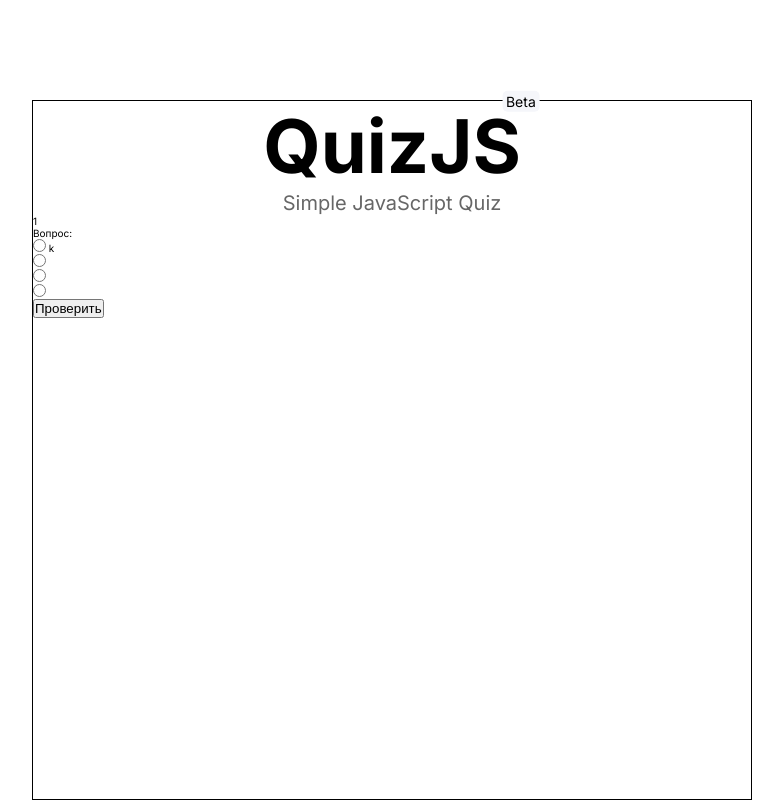
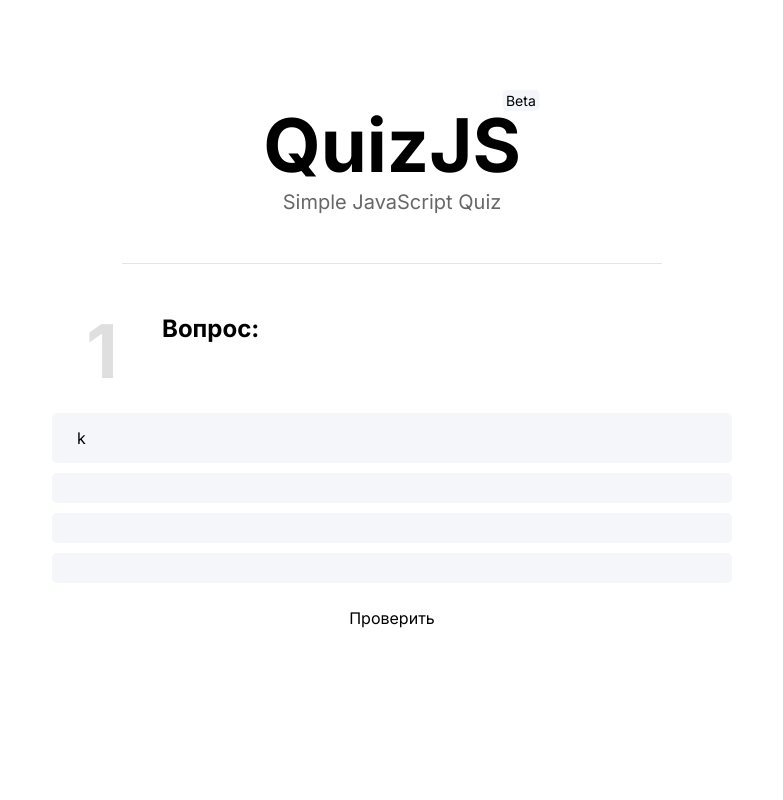
Before and after one commit to mykolachub/quizJS, a plain HTML site: page index.html in a window 1280 px wide. Shown: the whole page, without its empty margins (248-1031 px from the left). Drawn offline with Linux system fonts and the light colour scheme.

Commit message:
styles for quiz body added

```diff
--- a/styles/main.css
+++ b/styles/main.css
@@ -4,6 +4,7 @@
     margin: 0;
     padding: 0;
     box-sizing: border-box;
+    font-family: 'Inter', sans-serif;
 }
 
 html,
@@ -11,7 +12,6 @@ body {
     width: 100%;
     height: 100%;
     font-size: 10px;
-    font-family: 'Inter', sans-serif;
     background-color: white;
 }
 
@@ -27,7 +27,7 @@ body {
     max-width: 720px;
     width: calc(100% - 4rem);
     height: auto;
-    border: 1px solid black;
+    /*border: 1px solid black;*/
 }
 
 /* header */
@@ -39,6 +39,20 @@ body {
     justify-content: center;
     align-items: center;
     flex-direction: column;
+    padding-bottom: 5rem;
+    margin-bottom: 5rem;
+    position: relative;
+}
+
+.content__header::after {
+    content: '';
+    position: absolute;
+    bottom: 0;
+    left: 0;
+    width: 100%;
+    height: 1px;
+    transform: scaleX(.75);
+    background-color: rgba(0, 0, 0, 0.1);
 }
 
 .header__content {
@@ -46,10 +60,9 @@ body {
     height: auto;
     width: auto;
     position: relative;
-    /*margin-bottom: 2.5rem;*/
 }
 
-.header__text{
+.header__text {
     font-size: 7.4rem;
     font-weight: 700;
 }
@@ -64,14 +77,132 @@ body {
     width: auto;
     height: auto;
     padding: .125em .25em;
-    background-color:rgb(245, 246, 250);
+    background-color: rgb(245, 246, 250);
     border-radius: 5px;
 }
 
-.header__subheading{
+.header__subheading {
     width: 100%;
     height: auto;
     font-size: 2rem;
     text-align: center;
     color: rgba(0, 0, 0, 0.6);
 }
+
+/* body */
+
+.content__body {
+    width: 100%;
+    height: auto;
+}
+
+.body__quiz {
+    width: 100%;
+    height: auto;
+    padding: 0 2rem;
+}
+
+.quiz__question {
+    display: grid;
+    grid-template-columns: 10rem auto;
+    gap: 1rem;
+    margin-bottom: 2.5rem;
+}
+
+#count {
+    grid-row: 1/-1;
+    grid-column: 1/2;
+    font-size: 7.4rem;
+    font-weight: 700;
+    color: rgba(0, 0, 0, 0.125);
+    text-align: center;
+    line-height: 1;
+}
+
+#lable {
+    font-size: 2.4rem;
+    font-weight: 700;
+    grid-row: 1/2;
+    grid-column: 2/-1;
+    margin-bottom: 1rem;
+}
+
+#question {
+    font-size: 1.6rem;
+    font-weight: 400;
+    font-style: italic;
+    grid-row: 2/-1;
+    grid-column: 2/-1;
+}
+
+/* quiz__content */
+
+.quiz__content {
+    width: 100%;
+    height: auto;
+    display: grid;
+    gap: 1rem;
+}
+
+.quiz__answere {
+    width: 100%;
+    height: auto;
+    font-size: 1.6rem;
+    display: flex;
+    gap: 1rem;
+    cursor: pointer;
+    position: relative;
+    transition: all 250ms ease;
+}
+
+.quiz__answere input {
+    appearance: none;
+    -webkit-appearance: none;
+    -moz-appearance: none;
+    position: absolute;
+    transition: all 250ms ease;
+}
+
+.quiz__answere label {
+    width: 100%;
+    height: 100%;
+    padding: 1.5rem 2.5rem;
+    transition: all 250ms ease;
+    cursor: pointer;
+    background-color: rgb(245, 246, 250);
+    border-radius: 5px;
+}
+
+.quiz__answere--wrong label{
+    color: rgb(220, 53, 69);
+    background-color: rgba(220, 53, 69, 0.1);
+    transition: all 250ms ease;
+}
+
+.quiz__answere--corrrect label{
+    color: rgb(40, 167, 69);
+    background-color: rgba(40, 167, 69, 0.1);
+    transition: all 250ms ease;
+}
+
+input[type=radio]:checked + label {
+    background-color: #dcdde1;
+    transition: all 250ms ease;
+}
+
+/* submit */
+
+.quiz__submit {
+    width: 100%;
+    height: auto;
+    text-align: center;
+}
+
+.quiz__submit input {
+    font-size: 1.6rem;
+    border: none;
+    background: none;
+    cursor: pointer;
+    text-align: center;
+    padding: 1.5rem 2.5rem;
+}
```
